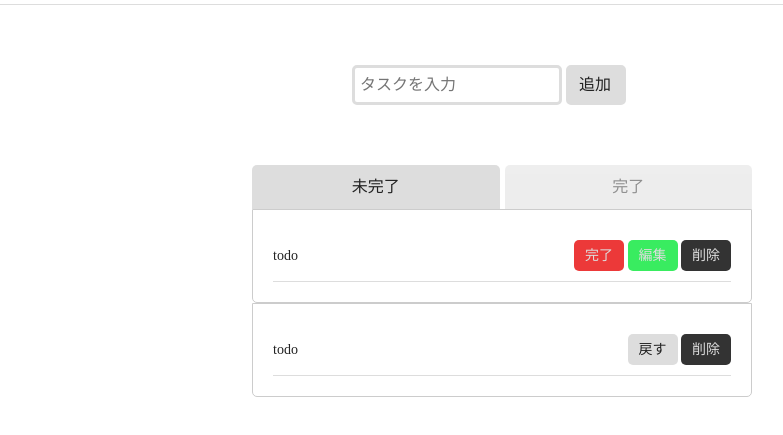
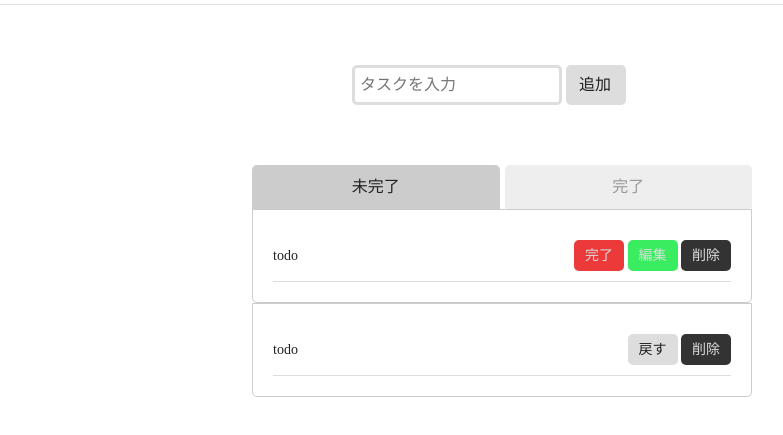
Before and after one commit to nodoguro68/js_todolist, a website built with webpack: page public/index.html in a window 1280 px wide. Shown: the part 81-516 px from the top of the page, without its empty margins (138-921 px from the left). Built offline with nearby package versions, Linux system fonts and the light colour scheme.

Commit message:
タブの表示を修正

```diff
--- a/src/scss/modules/_tab-menu.scss
+++ b/src/scss/modules/_tab-menu.scss
@@ -8,10 +8,10 @@
         width: 250px;
         margin-right: 5px;
         padding: 10px;
-        background-color: #ddd;
+        background-color: #eee;
         border-radius: 5px 5px 0 0;
         text-align: center;
-        opacity: 0.5;
+        color: #999;
 
         &:last-child{
             margin-right: 0;
@@ -19,6 +19,7 @@
     }
 
     .active{
-        opacity: 1;
+        background-color: #ccc;
+        color: #222;
     }
 }
```
